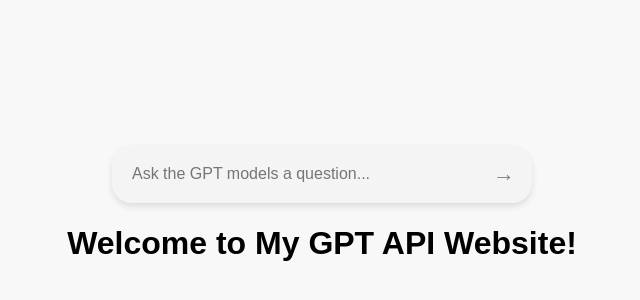
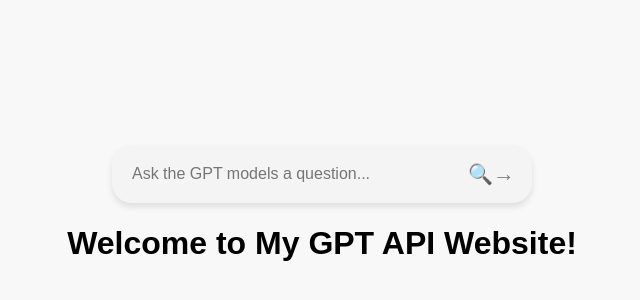
Before and after one commit to stachusiekiera/my-website, a website: page public/index.html in a window 1280 px wide. Shown: the part 186-486 px from the top of the page, 318-958 px from the left. Drawn offline with Linux system fonts and the light colour scheme.

```diff
--- a/public/style.css
+++ b/public/style.css
@@ -51,6 +51,10 @@
     position: relative; /* Tooltip positioning */
     padding: 3px 7px; /* Reduced padding around the button */
 }
+.search-btn::before {
+    content: '🔍'; /* Magnifying glass emoji */
+    font-size: 20px; /* Adjust size as needed */
+}
 
 /* Hover effect for button */
 .search-btn:hover {
```
